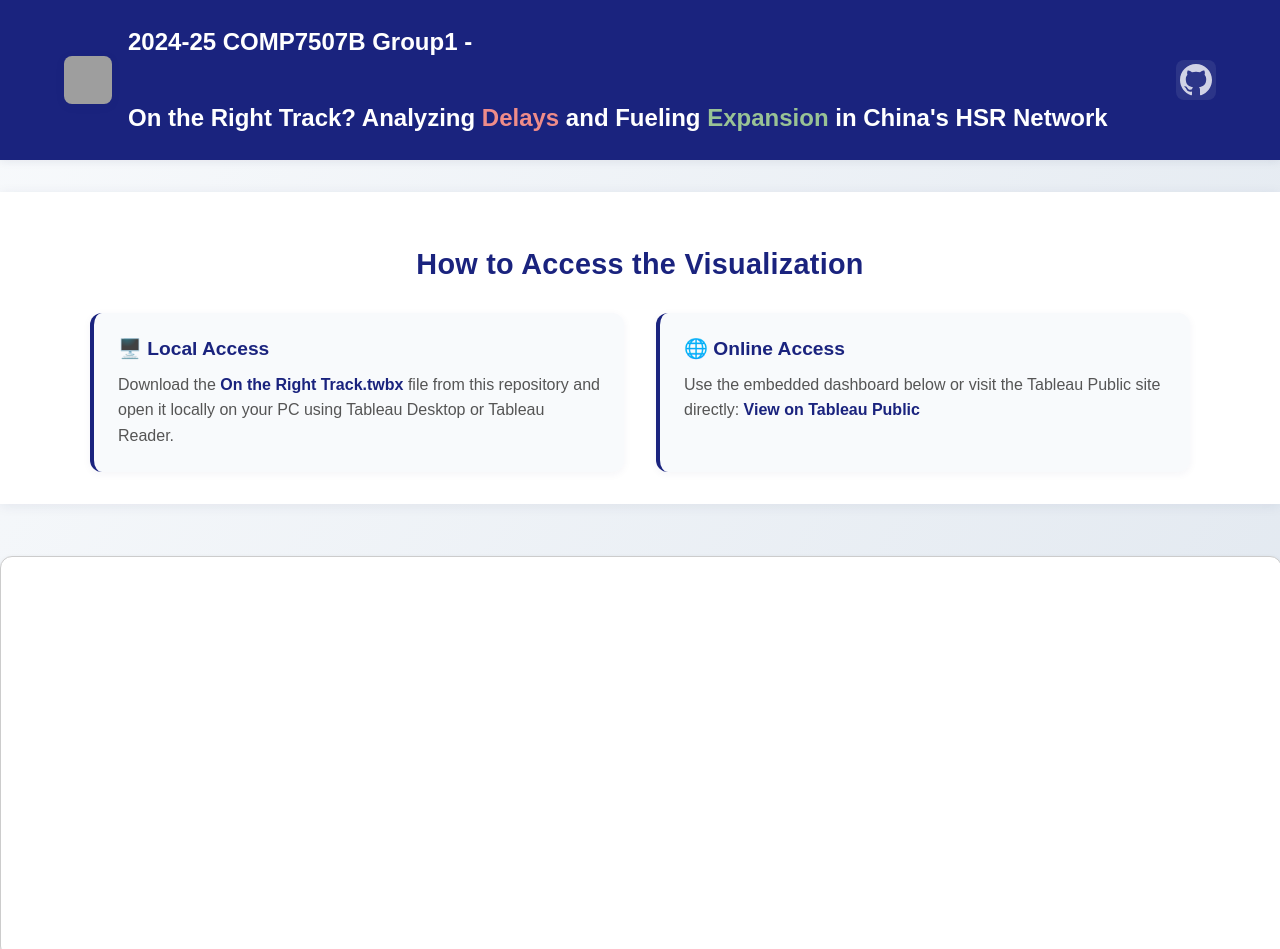
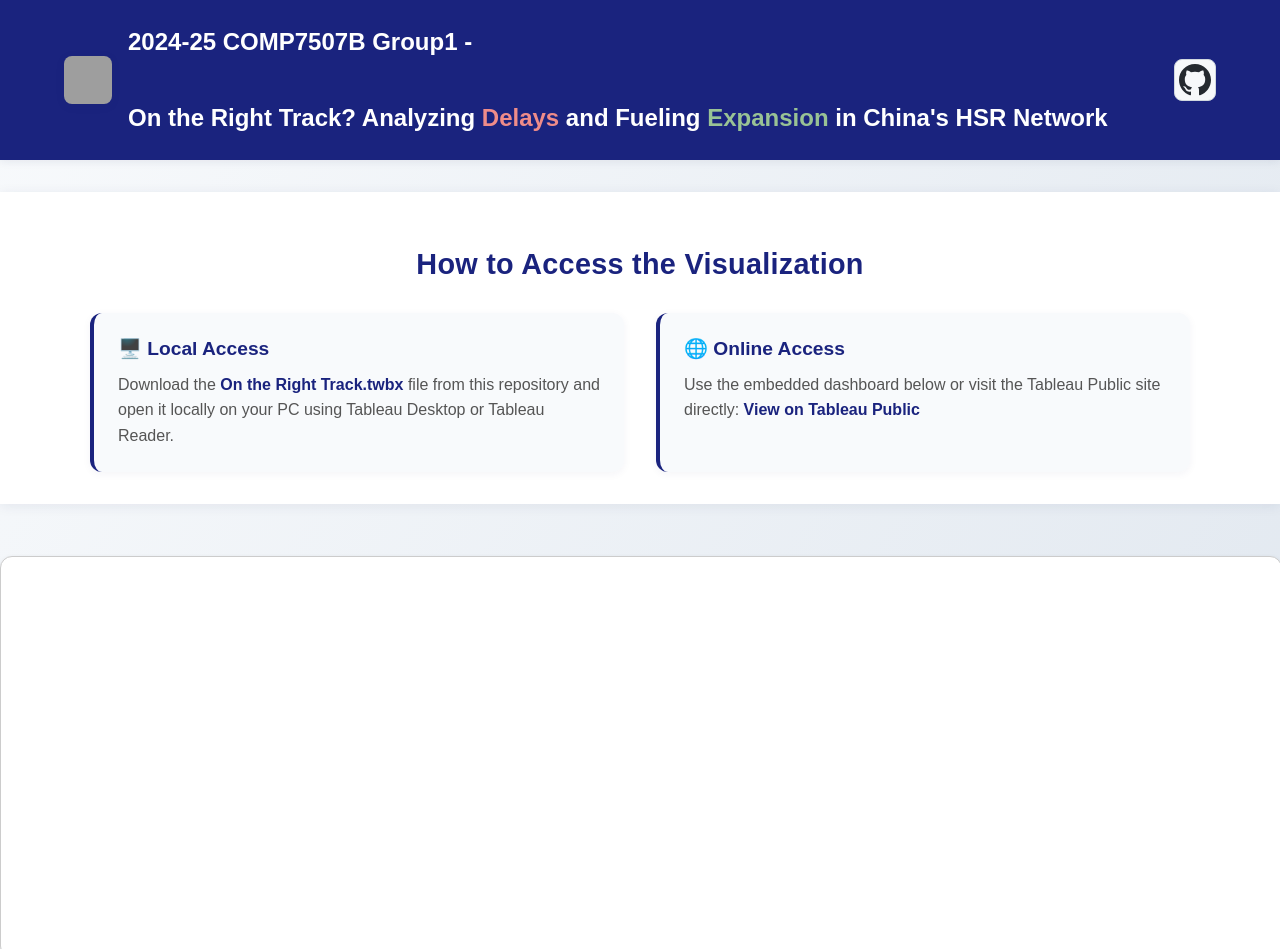
Before and after one commit to RaymondLeungKM/2425COMP7507BGroup1, a plain HTML site: page index.html in a window 1280 px wide. Shown: the top 949 px of the page. Drawn offline with Linux system fonts and the light colour scheme; grey boxes are pictures that could not be loaded.

Commit message:
- Improved the styling of the Github icon - Updated the README.md file

```diff
--- a/css/style.css
+++ b/css/style.css
@@ -40,23 +40,23 @@ body {
 }
 
 .github-link {
-  color: #fff;
+  color: #24292f;
   text-decoration: none;
-  opacity: 0.8;
-  transition: opacity 0.3s ease, transform 0.2s ease;
+  transition: opacity 0.3s ease, transform 0.2s ease, background-color 0.3s ease;
   display: flex;
   align-items: center;
   justify-content: center;
   width: 40px;
   height: 40px;
   border-radius: 8px;
-  background: rgba(255, 255, 255, 0.1);
+  background: #f6f8fa;
+  border: 1px solid #d0d7de;
 }
 
 .github-link:hover {
-  opacity: 1;
-  transform: scale(1.1);
-  background: rgba(255, 255, 255, 0.2);
+  background: #f3f4f6;
+  border-color: #bbb;
+  transform: scale(1.05);
 }
 
 .main-header h1 {
```
Also changed, not shown: 1 other file.
